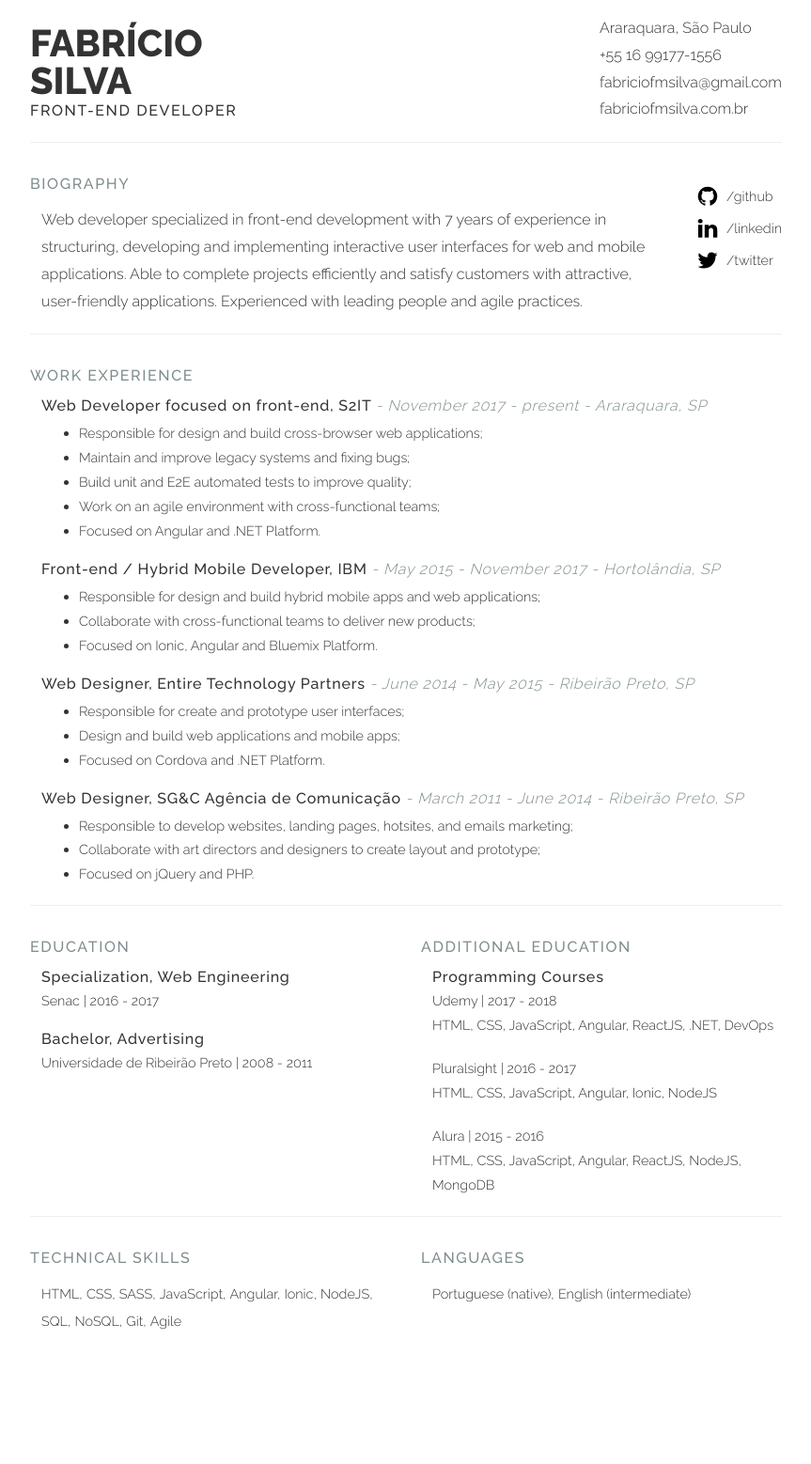
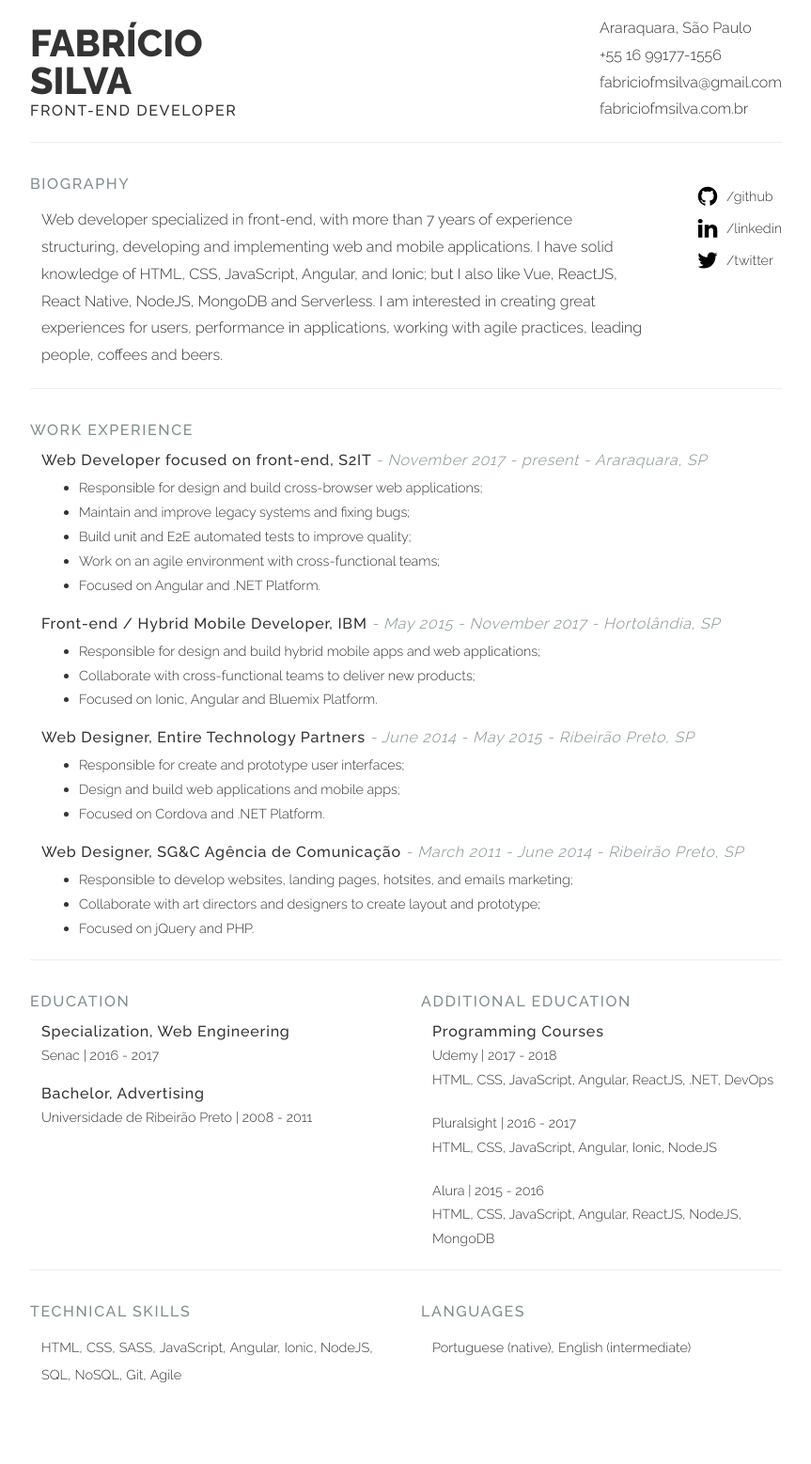
Before and after one commit to fabriciofmsilva/fabriciofmsilva.github.io, a Jekyll site: the page resume/index.html, which Jekyll copies as it is, in a window 1280 px wide. Shown: the whole page at 94% size, without its empty margins (208-1071 px from the left). Built offline with Jekyll 4.4.1, drawn with Linux system fonts in a browser that asks for light colours; before the commit the page ends 1500 px from its top, so only the background shows below that.

Commit message:
Update index.html

```diff
--- a/resume/index.html
+++ b/resume/index.html
@@ -45,7 +45,7 @@
     <div class="row">
       <div style="margin-right: 3rem;">
         <h2>Biography</h2>
-        <p class="text">Web developer specialized in front-end development with 7 years of experience in structuring, developing and implementing interactive user interfaces for web and mobile applications. Able to complete projects efficiently and satisfy customers with attractive, user-friendly applications. Experienced with leading people and agile practices.</p>
+        <p class="text">Web developer specialized in front-end, with more than 7 years of experience structuring, developing and implementing web and mobile applications. I have solid knowledge of HTML, CSS, JavaScript, Angular, and Ionic; but I also like Vue, ReactJS, React Native, NodeJS, MongoDB and Serverless. I am interested in creating great experiences for users, performance in applications, working with agile practices, leading people, coffees and beers.</p>
       </div>
 
       <ul class="col-one-third social">
```
